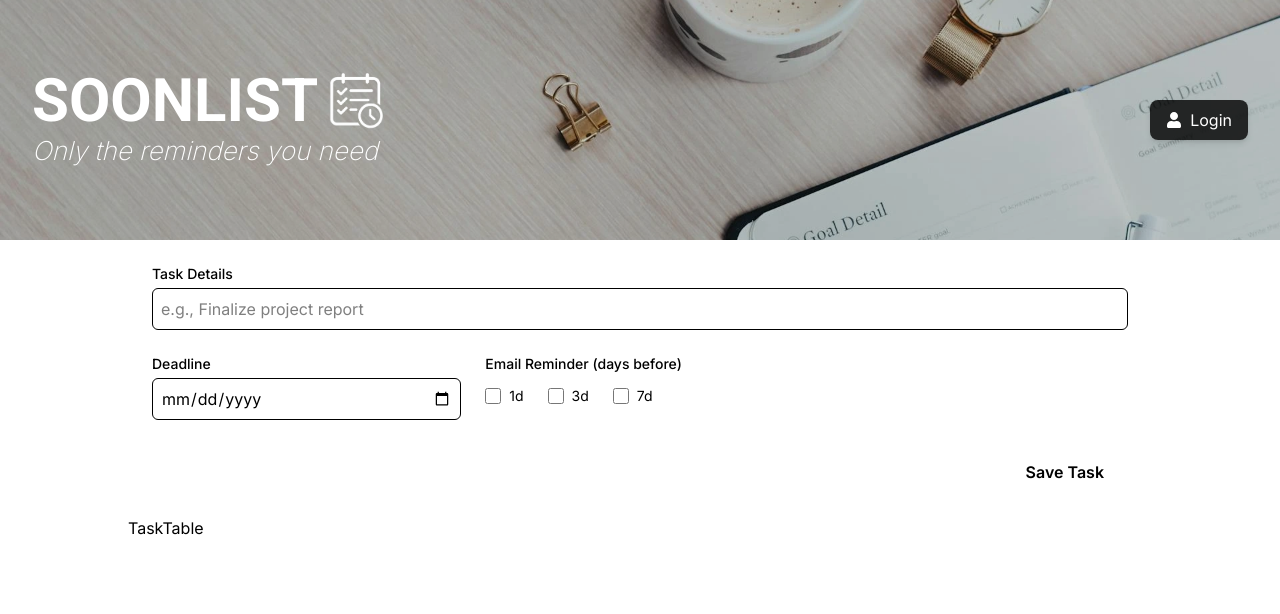
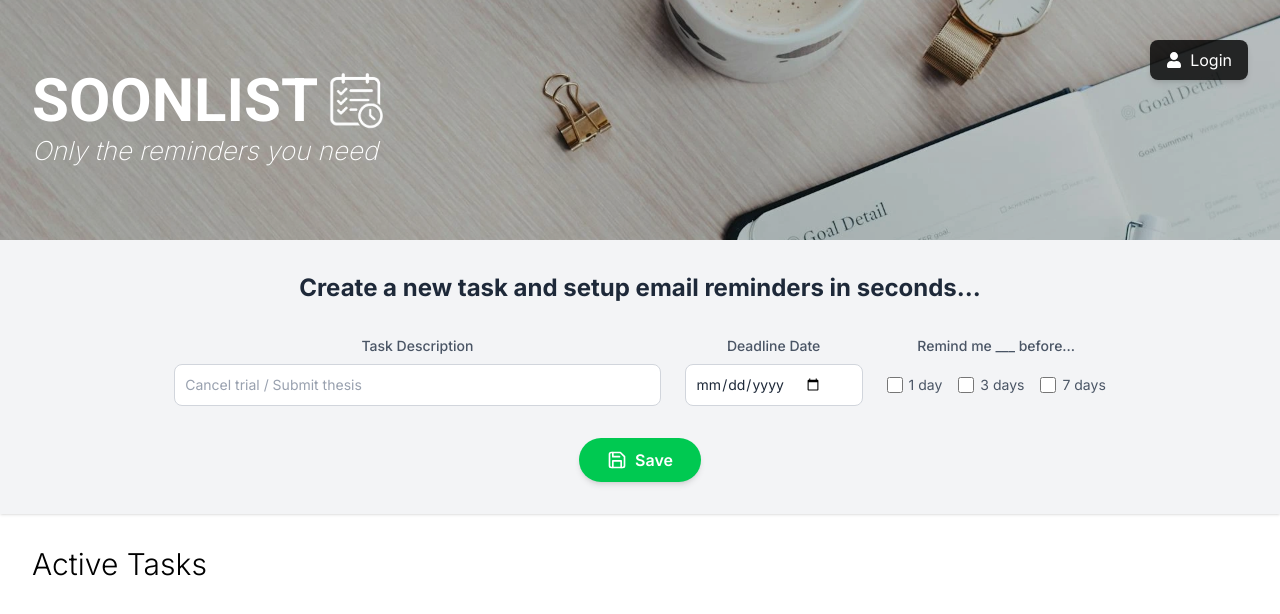
Before and after one commit to Remitito/soonlist, a Next.js app: page / in a window 1280 px wide. Shown: the top 614 px of the page. Built offline with nearby package versions, Linux system fonts and the light colour scheme; no server answers.

Commit message:
Client side of Active Tasks done

```diff
--- /dev/null
+++ b/app/(components)/ActiveTasks.tsx
@@ -0,0 +1,140 @@
+"use client";
+
+import React, { useState, useEffect } from "react";
+import { ProcessedTask } from "../actions/getTasks";
+import { FaEdit, FaTrash } from "react-icons/fa";
+
+type TaskWithStatus = ProcessedTask & { isDirty: boolean };
+
+interface ActiveTasksProps {
+  tasks: ProcessedTask[];
+}
+
+const ActiveTasks: React.FC<ActiveTasksProps> = ({ tasks }) => {
+  const [activeTasks, setActiveTasks] = useState<TaskWithStatus[]>(
+    tasks.map((task) => ({ ...task, isDirty: false }))
+  );
+
+  const inputStyle = "w-full border border-gray-300 rounded-xl text-sm p-2";
+
+  useEffect(() => {
+    setActiveTasks(tasks.map((task) => ({ ...task, isDirty: false })));
+  }, [tasks]);
+
+  const updateTaskField = (
+    index: number,
+    field: keyof ProcessedTask,
+    value: string | boolean | Date
+  ) => {
+    const updatedTasks = [...activeTasks];
+    updatedTasks[index] = {
+      ...updatedTasks[index],
+      [field]: value,
+      isDirty: true,
+    };
+    setActiveTasks(updatedTasks);
+  };
+
+  const handleSave = (index: number) => {
+    const updatedTasks = [...activeTasks];
+    updatedTasks[index].isDirty = false;
+    setActiveTasks(updatedTasks);
+  };
+
+  const handleDelete = (index: number) => {
+    setActiveTasks(activeTasks.filter((_, i) => i !== index));
+  };
+
+  const renderTask = (task: TaskWithStatus, index: number) => (
+    <div key={index} className="w-full flex items-center flex-row p-4">
+      <div className="flex flex-row justify-evenly items-center w-[75%]">
+        <div className="mb-2 w-1/3">
+          <input
+            type="text"
+            className={`${inputStyle}`}
+            value={task.description}
+            onChange={(e) =>
+              updateTaskField(index, "description", e.target.value)
+            }
+          />
+        </div>
+
+        <div className="mb-2">
+          <input
+            type="date"
+            className={`${inputStyle}`}
+            value={task.deadline.slice(0, 10)}
+            onChange={(e) => updateTaskField(index, "deadline", e.target.value)}
+          />
+        </div>
+        <div className="flex gap-4 mb-2">
+          <label className="flex items-center gap-2 text-sm">
+            <input
+              type="checkbox"
+              checked={task.remindBefore1Day}
+              onChange={(e) =>
+                updateTaskField(index, "remindBefore1Day", e.target.checked)
+              }
+            />
+            1 Day
+          </label>
+
+          <label className="flex items-center gap-2 text-sm">
+            <input
+              type="checkbox"
+              checked={task.remindBefore3Days}
+              onChange={(e) =>
+                updateTaskField(index, "remindBefore3Days", e.target.checked)
+              }
+            />
+            3 Days
+          </label>
+
+          <label className="flex items-center gap-2 text-sm">
+            <input
+              type="checkbox"
+              checked={task.remindBefore7Days}
+              onChange={(e) =>
+                updateTaskField(index, "remindBefore7Days", e.target.checked)
+              }
+            />
+            7 Days
+          </label>
+        </div>
+      </div>
+      <div className="w-[20%] flex items-center justify-center gap-2">
+        <button
+          onClick={() => handleSave(index)}
+          disabled={!task.isDirty}
+          className={`flex items-center text-sm justify-center gap-2 px-4 py-2 rounded-full text-white font-semibold transition-colors ${
+            task.isDirty
+              ? "bg-blue-500 cursor-pointer hover:bg-blue-600"
+              : "bg-gray-400 cursor-not-allowed"
+          }`}
+        >
+          <FaEdit />
+          Save
+        </button>
+
+        <button
+          onClick={() => handleDelete(index)}
+          className="flex items-center cursor-pointer text-sm justify-center gap-2 px-4 py-2 rounded-full text-white font-semibold bg-red-500 hover:bg-red-600 transition-colors"
+        >
+          <FaTrash />
+          Delete
+        </button>
+      </div>
+    </div>
+  );
+
+  return (
+    <div className="p-8">
+      <h2 className="text-3xl font-light mb-4">Active Tasks</h2>
+      <div className="flex flex-col items-center w-full">
+        {activeTasks.map((task, index) => renderTask(task, index))}
+      </div>
+    </div>
+  );
+};
+
+export default ActiveTasks;
--- a/app/(components)/Navbar.tsx
+++ b/app/(components)/Navbar.tsx
@@ -21,7 +21,7 @@ const Navbar: React.FC<NavbarProps> = ({ loggedIn }) => {
     >
       <div className="absolute inset-0 bg-black opacity-20 z-0" />
 
-      <div className="relative z-40 w-full flex justify-between items-center">
+      <div className="relative h-full z-40 w-full flex justify-between items-center">
         <div className="flex flex-col">
           <div className="flex flex-row items-center gap-2">
             <h1
@@ -36,10 +36,11 @@ const Navbar: React.FC<NavbarProps> = ({ loggedIn }) => {
               width={60}
             />
           </div>
-          <h2 className="italic text-[17px] md:text-[26px] font-extralight text-white ">
+          <h2 className="italic text-[14px] md:text-[26px] font-extralight text-white ">
             Only the reminders you need
           </h2>
         </div>
+        <div className="h-full flex md:items-start items-start mt-10  md:mt-20">
           {loggedIn ? (
             <button
               className="flex items-center gap-2 bg-black/80 text-white px-4 py-2 rounded-lg shadow-md hover:bg-black transition duration-200"
@@ -58,6 +59,7 @@ const Navbar: React.FC<NavbarProps> = ({ loggedIn }) => {
             </button>
           )}
         </div>
+      </div>
 
       <LoginPopup
         loginPopupIsOpen={loginPopupIsOpen}
--- a/app/(components)/TaskForm.tsx
+++ b/app/(components)/TaskForm.tsx
@@ -2,13 +2,31 @@
 
 import React, { useState, useRef } from "react";
 import { createTask } from "../actions/createTask";
+import { FiSave } from "react-icons/fi";
+
+const containerStyles = "w-full mx-auto bg-gray-100 shadow-sm p-6 md:p-8";
+const headingStyles = "text-2xl font-bold text-gray-800 text-center mb-8";
+const formContainerStyles =
+  "flex flex-col md:flex-row items-center md:items-end justify-center gap-6";
+const formGroupStyles = "w-full flex flex-col";
+const labelStyles = "text-sm text-center font-medium text-gray-600 mb-2";
+const inputStyles = `
+  bg-white border border-gray-300 text-gray-800 text-sm rounded-lg
+  focus:ring-green-500 focus:border-green-500 block w-full p-2.5
+  placeholder:text-gray-400
+`;
+const buttonWrapperStyles = "mt-8 flex justify-center";
+const buttonStyles = `
+  flex items-center gap-2 px-7 py-2.5 text-white bg-green-500
+  font-semibold rounded-full shadow-md hover:bg-green-600
+  focus:outline-none focus:ring-4 focus:ring-green-300
+  disabled:bg-gray-400 disabled:cursor-not-allowed
+  transition-all duration-300 cursor-pointer
+`;
 
 const TaskForm = () => {
   const formRef = useRef<HTMLFormElement>(null);
   const [isSubmitting, setIsSubmitting] = useState(false);
-
-  const inputStyles =
-    "p-2 bg-background border border-input-border rounded-md text-main-text placeholder:text-secondary-text focus:outline-none focus:ring-2 focus:ring-highlight focus:border-transparent transition-all duration-200";
 
   const formAction = async (formData: FormData) => {
     setIsSubmitting(true);
@@ -18,79 +36,76 @@ const TaskForm = () => {
   };
 
   return (
-    <div className="">
-      <form ref={formRef} action={formAction} className=" p-6 space-y-6">
-        <div>
-          <label
-            htmlFor="description"
-            className="block text-sm font-medium text-main-text mb-1"
-          >
-            Task Details
+    <div className={containerStyles}>
+      <h2 className={headingStyles}>
+        Create a new task and setup email reminders in seconds...
+      </h2>
+      <form ref={formRef} className="w-full" action={formAction}>
+        <div className={formContainerStyles}>
+          <div className={`${formGroupStyles} md:w-2/5`}>
+            <label htmlFor="description" className={labelStyles}>
+              Task Description
             </label>
             <input
               id="description"
               type="text"
               name="description"
-            placeholder="e.g., Finalize project report"
+              placeholder="Cancel trial / Submit thesis"
               required
-            className={`w-full ${inputStyles}`}
+              className={inputStyles}
             />
           </div>
 
-        <div className="grid grid-cols-1 md:grid-cols-3 gap-6">
-          <div>
-            <label
-              htmlFor="deadline"
-              className="block text-sm font-medium text-main-text mb-1"
-            >
-              Deadline
+          <div className={`${formGroupStyles} md:w-auto`}>
+            <label htmlFor="deadline" className={labelStyles}>
+              Deadline Date
             </label>
+            <div className="relative w-full">
               <input
                 id="deadline"
                 type="date"
                 name="deadline"
                 required
-              className={`w-full ${inputStyles}`}
+                className={`${inputStyles} pr-10`}
               />
             </div>
+          </div>
 
-          <div className="md:col-span-2">
-            <label className="block text-sm font-medium text-main-text mb-1">
-              Email Reminder (days before)
-            </label>
-            <fieldset className="flex items-center gap-6 pt-2">
-              <legend className="sr-only">Reminders</legend>
-              {[1, 3, 7].map((day) => (
-                <div key={day} className="flex items-center gap-2">
+          <fieldset className={`${formGroupStyles} md:w-auto`}>
+            <legend className={labelStyles}>Remind me ___ before...</legend>
+            <div className="flex flex-wrap justify-center items-center gap-4 min-h-[42px]">
+              {[
+                { day: 1, label: "1 day" },
+                { day: 3, label: "3 days" },
+                { day: 7, label: "7 days" },
+              ].map(({ day, label }) => (
+                <div key={day} className="flex items-center gap-1.5">
                   <input
                     type="checkbox"
                     id={`remind${day}`}
                     name={`remindBefore${day}Days`}
-                    className="h-4 w-4 rounded border-primary-border text-button-primary accent-button-primary focus:ring-highlight"
+                    className="w-4 h-4 text-green-600 bg-gray-100 border-gray-300 rounded focus:ring-green-500"
                   />
                   <label
                     htmlFor={`remind${day}`}
-                    className="text-sm text-secondary-text"
+                    className="text-sm text-gray-600"
                   >
-                    {day}d
+                    {label}
                   </label>
                 </div>
               ))}
+            </div>
           </fieldset>
         </div>
-        </div>
 
-        <div className="flex justify-end pt-2">
+        <div className={buttonWrapperStyles}>
           <button
             type="submit"
             disabled={isSubmitting}
-            className="px-6 py-2 font-semibold text-text-on-primary bg-button-primary rounded-md
-                       hover:bg-button-primary-hover
-                       focus:outline-none focus:ring-2 focus:ring-highlight focus:ring-offset-2 focus:ring-offset-container
-                       disabled:bg-disabled-bg disabled:text-disabled-text disabled:cursor-not-allowed
-                       transition-colors duration-200"
+            className={buttonStyles}
           >
-            {isSubmitting ? "Saving..." : "Save Task"}
+            <FiSave className="w-5 h-5" />
+            {isSubmitting ? "Saving..." : "Save"}
           </button>
         </div>
       </form>
--- a/app/(components)/TaskTable.tsx
+++ /dev/null
@@ -1,7 +0,0 @@
-import React from "react";
-
-const TaskTable = () => {
-  return <div>TaskTable</div>;
-};
-
-export default TaskTable;
--- a/app/page.tsx
+++ b/app/page.tsx
@@ -1,7 +1,7 @@
 import { auth } from "@/auth";
 import { getTasks } from "./actions/getTasks";
 import TaskForm from "./(components)/TaskForm";
-import TaskTable from "./(components)/TaskTable";
+import ActiveTasks from "./(components)/ActiveTasks";
 import Navbar from "./(components)/Navbar";
 
 export default async function Home() {
@@ -13,9 +13,9 @@ export default async function Home() {
   return (
     <div className="w-full flex flex-col justify-center items-center">
       <Navbar loggedIn={session ? true : false} />
-      <div className="w-4/5 text-flex flex-col justify-center items-center">
+      <div className="w-full text-flex flex-col justify-center items-center">
         <TaskForm />
-        <TaskTable tasks={tasks} />
+        <ActiveTasks tasks={tasks} />
       </div>
     </div>
   );
```
Also changed, not shown: app/actions/getTasks.ts (+19 -3 lines). Lines whose indentation alone changed are shown as unchanged.
